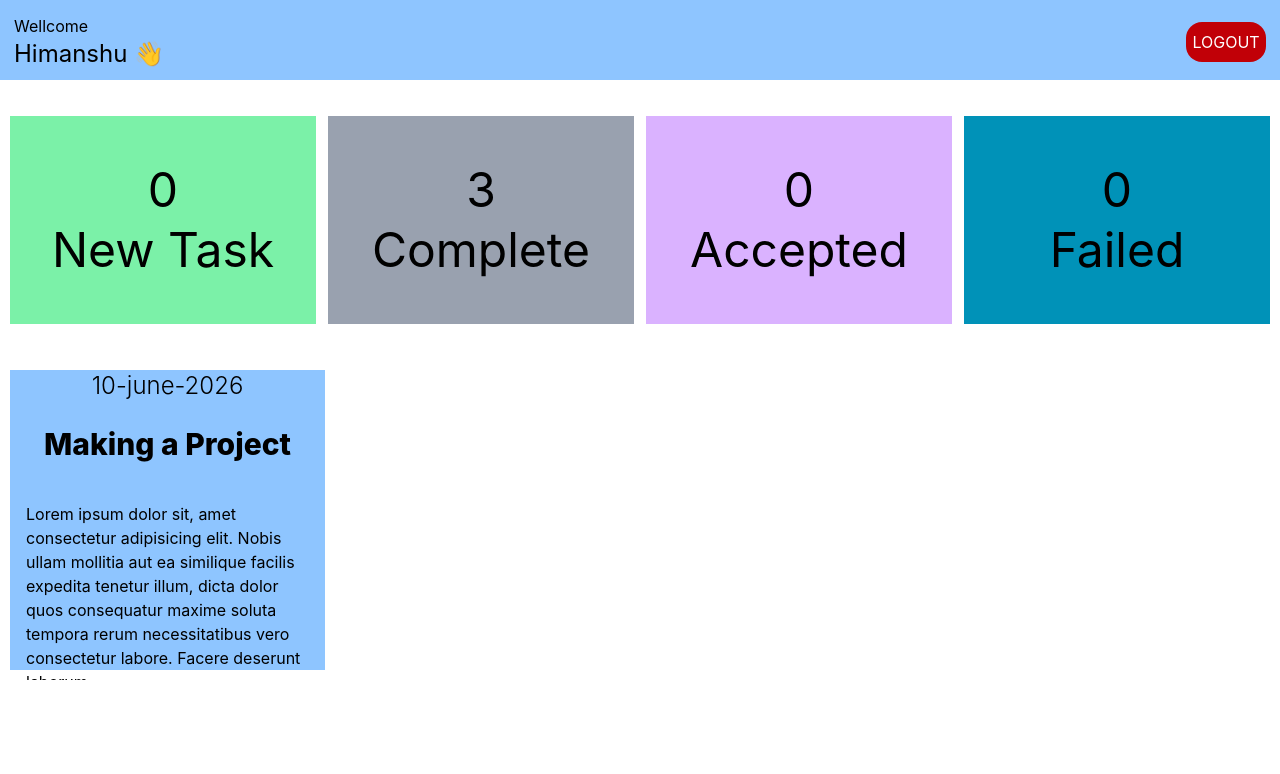
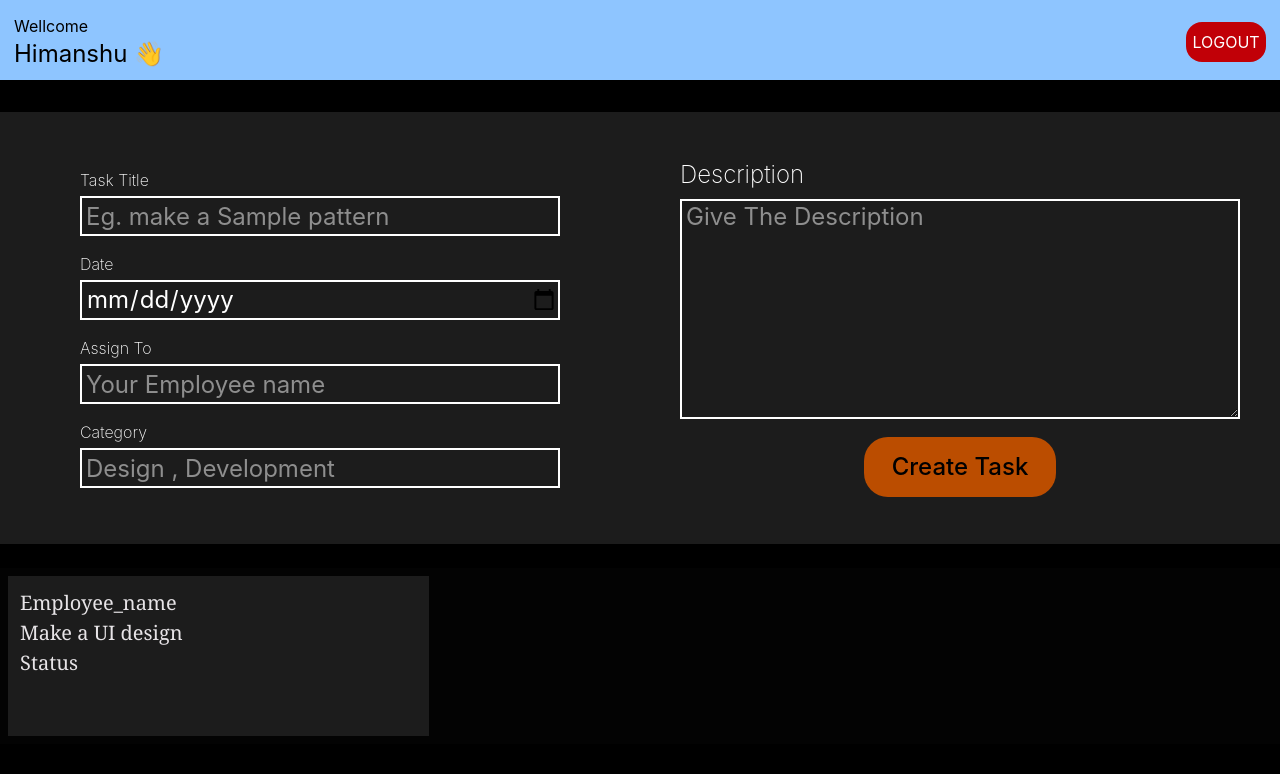
Before and after one commit to Himanshumishrahkm/EMS, a React (Vite) app: page / in a window 1280 px wide. Shown: the top 774 px of the page. Built offline with nearby package versions, Linux system fonts and the light colour scheme.

Commit message:
making UI of Admin

```diff
--- a/src/App.jsx
+++ b/src/App.jsx
@@ -3,16 +3,19 @@ import Login from "./component/Auth/Login";
 import Header from "./pages/Header";
 
 import Employee from "./component/DashBoard/Employee";
+import Admin from "./component/DashBoard/Admin";
 
 const App = () => {
 
+    {/* <Header/> */}
     {/* <Login/> */}
+    {/* <Employee/> */}
 
 
   return (
-   <div>
-      <Header/>
-      <Employee/>
+   <div >
+      <Admin/>
+
 
     </div>
   )
--- a/src/component/DashBoard/Admin.jsx
+++ b/src/component/DashBoard/Admin.jsx
@@ -0,0 +1,15 @@
+import AllTask from '../../pages/AllTask'
+import CreateTask from '../../pages/CreateTask'
+import Header from '../../pages/Header'
+
+const Admin = () => {
+  return (
+    <div className="h-screen w-full bg-black">
+      <Header/>
+       <CreateTask/>
+       <AllTask/>
+    </div>
+  )
+}
+
+export default Admin
--- a/src/component/DashBoard/Employee.jsx
+++ b/src/component/DashBoard/Employee.jsx
@@ -1,4 +1,3 @@
-import React from 'react'
 
 const Employee = () => {
   return (
@@ -26,7 +25,7 @@ const Employee = () => {
 
       </div>
 
-    <div id="employee_taskList" className="p-2.5 flex items-center overflow-x-auto  gap-3 h-80 w-full">
+    <div className="remove_scollbar p-2.5 flex items-center overflow-x-auto  gap-3 h-80 w-full">
         <div className="h-[100%] shrink-0 bg-blue-300 w-1/4 flex flex-col gap-3 items-center">
           <h2 className="text-2xl font-light text-black">10-june-2026</h2>
           <h1 className="text-3xl mt-3 mb-3 font-extrabold text-black">Making a Project</h1>
@@ -36,8 +35,6 @@ const Employee = () => {
 
         </div>
 
-
-
     </div>
     </>
   )
--- a/src/index.css
+++ b/src/index.css
@@ -1,5 +1,8 @@
 @import "tailwindcss";
 
-#employee_taskList::-webkit-scrollbar{
+
+
+
+.remove_scollbar::-webkit-scrollbar{
     display: none;
 }
--- /dev/null
+++ b/src/pages/AllTask.jsx
@@ -0,0 +1,20 @@
+import React from 'react'
+
+const AllTask = () => {
+  return (
+    <div>
+        <div className='remove_scollbar p-2 mt-6 h-44 bg-[#1c1c1c1c] flex gap-1.5 overflow-auto'>
+            <div className='shrink-0 p-3 text-mauve-200 text-[20px] font-serif h-full w-1/3 bg-[#1c1c1c]'>
+                <h2>Employee_name</h2>
+                <h3>Make a UI design</h3>
+                <h5>Status</h5>
+            </div>
+
+
+
+        </div>
+    </div>
+  )
+}
+
+export default AllTask
--- /dev/null
+++ b/src/pages/CreateTask.jsx
@@ -0,0 +1,39 @@
+import React from 'react'
+
+const CreateTask = () => {
+  return (
+    <div className="mt-8 h-[54vh] w-screen bg-[#1c1c1c]">
+        <form className=' h-full w-full flex justify-between'>
+            <div className=' flex flex-col justify-center items-center h-full gap-4 w-1/2'>
+            <div>
+            <h1 className='font-extralight text-1xl text-white mb-1'>Task Title</h1>
+            <input className='h-10 pl-1 w-120 text-2xl text-white placeholder:text-2xl border-2 outline-none bg-transparent' type="text" placeholder='Eg. make a Sample pattern' />
+            </div>
+
+            <div>
+            <h1 className='font-extralight text-1xl text-white mb-1'>Date</h1>
+            <input className='h-10 pl-1 w-120 text-2xl text-white placeholder:text-2xl border-2 outline-none bg-transparent' type="Date" placeholder='Date'/>
+            </div>
+            <div>
+            <h1 className='font-extralight text-1xl text-white mb-1'>Assign To</h1>
+            <input className='h-10 pl-1 w-120 text-2xl text-white placeholder:text-2xl border-2 outline-none bg-transparent' type="text" placeholder='Your Employee name' />
+            </div>
+            <div>
+            <h1 className='font-extralight text-1xl text-white mb-1'>Category</h1>
+            <input className='h-10 pl-1 w-120 text-2xl text-white placeholder:text-2xl border-2 outline-none bg-transparent' type="text" placeholder='Design , Development' />
+            </div>
+            </div>
+            <div className='h-full w-1/2 flex flex-col justify-center items-center'>
+                <div>
+                    <h1 className='font-extralight text-2xl text-white mb-2'>Description</h1>
+                    <textarea className='h-55 w-140 pl-1 text-3xl text-white placeholder:text-2xl border-2 outline-none bg-transparent' type="text" placeholder='Give The Description' />
+                </div>
+                <button className='mt-3 h-15 w-48 bg-amber-700 outline-none rounded-3xl text-2xl font-medium' type='submit'>Create Task</button>
+            </div>
+        </form>
+
+        </div>
+  )
+}
+
+export default CreateTask
```
